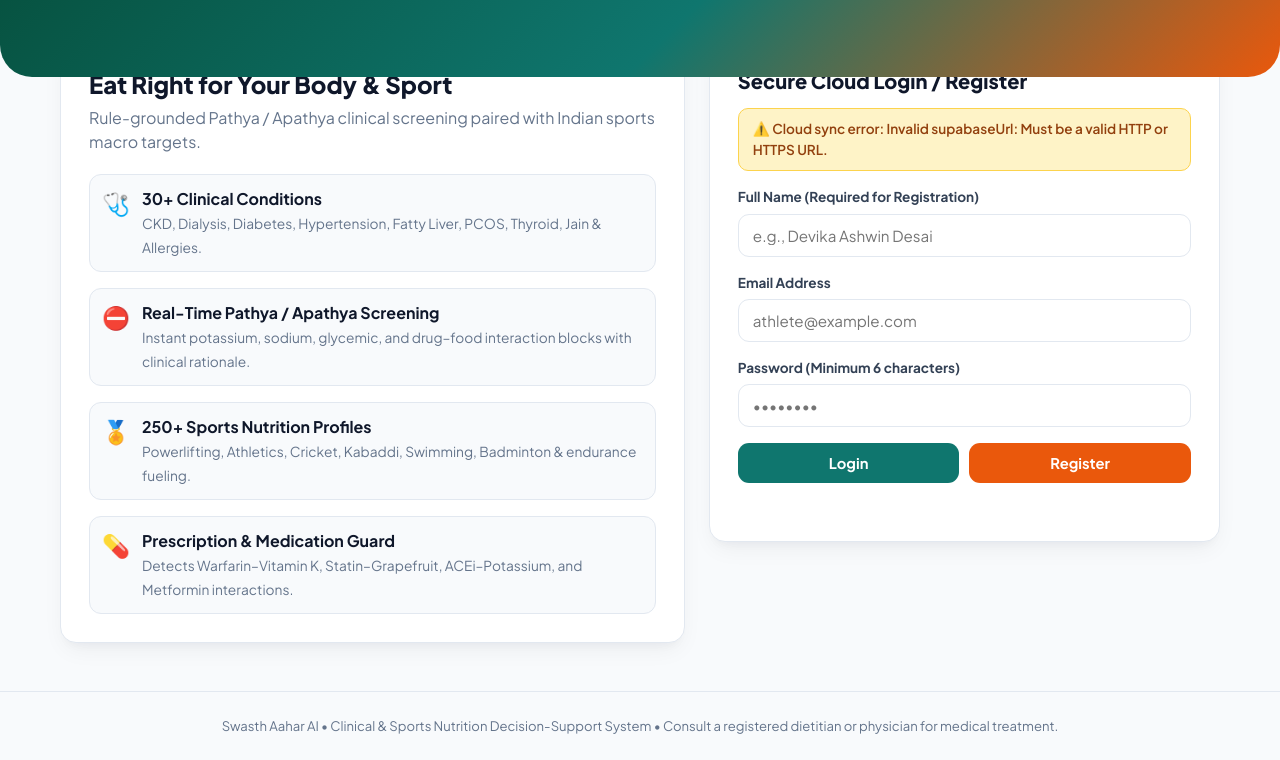
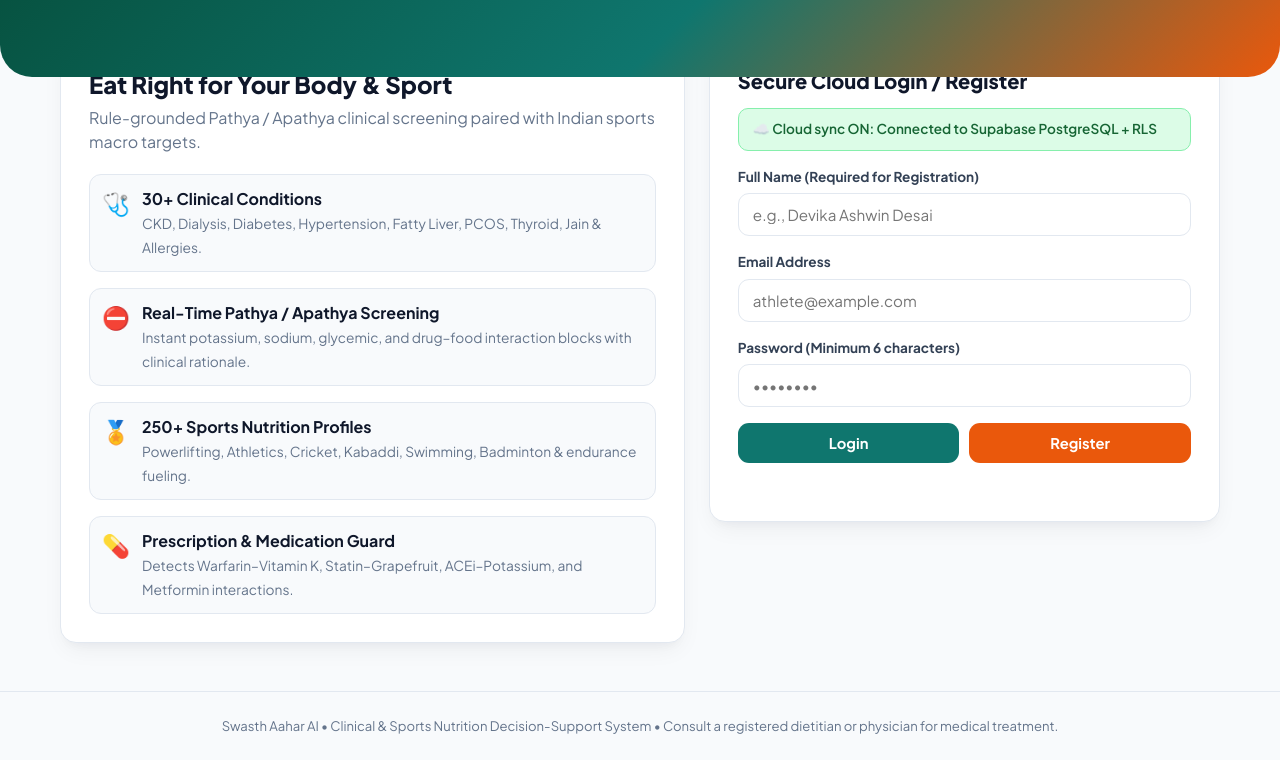
Before and after one commit to Devika-646/Swasth-Aahar-AI, a plain HTML site: page index.html in a window 1280 px wide. Shown: the part 99-859 px from the top of the page. Drawn offline with nearby package versions, Linux system fonts and the light colour scheme.

Commit message:
Add files via upload

```diff
--- a/index.html
+++ b/index.html
@@ -465,7 +465,7 @@
     // 1. SUPABASE CONFIGURATION (PASTE YOUR PROJECT URL AND ANON KEY BELOW)
     // =========================================================================
     const SB = {
-      url: "hhttps://blbqiicakvkhojchafuj.supabase.co",
+      url: "https://blbqiicakvkhojchafuj.supabase.co",
       key: "sb_publishable_TFl_bvnijAy8BrKYSw8qvQ_Wy64h0IQ"
     };
 
```
